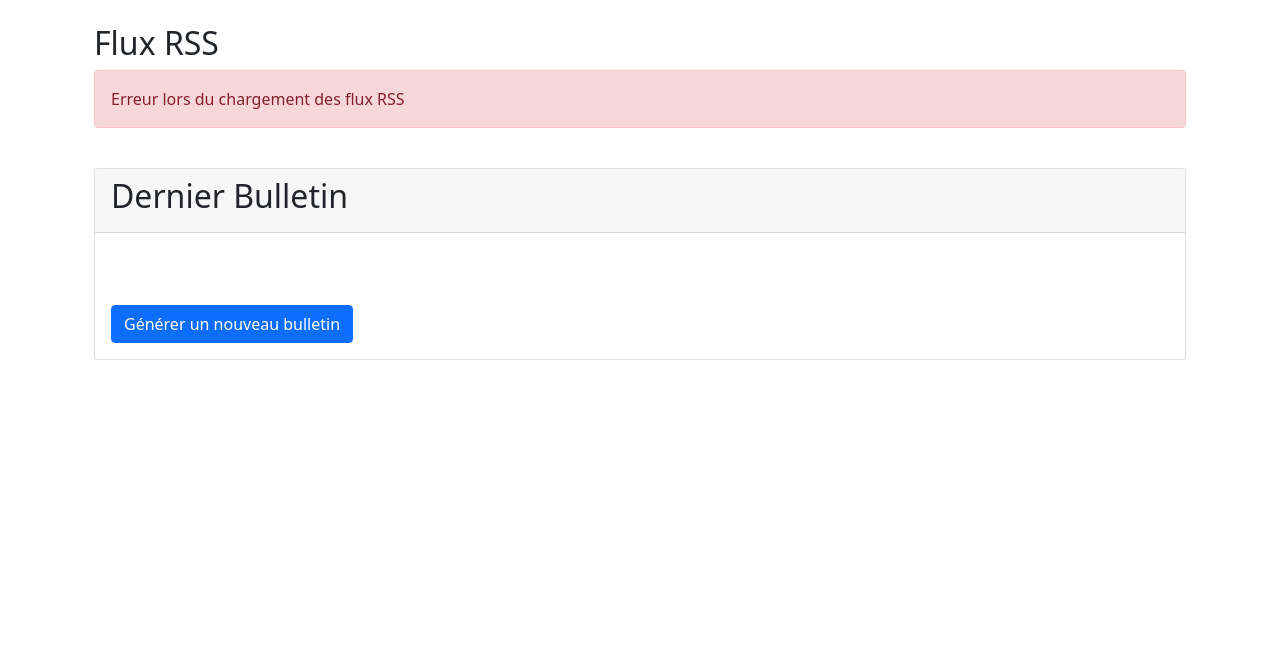
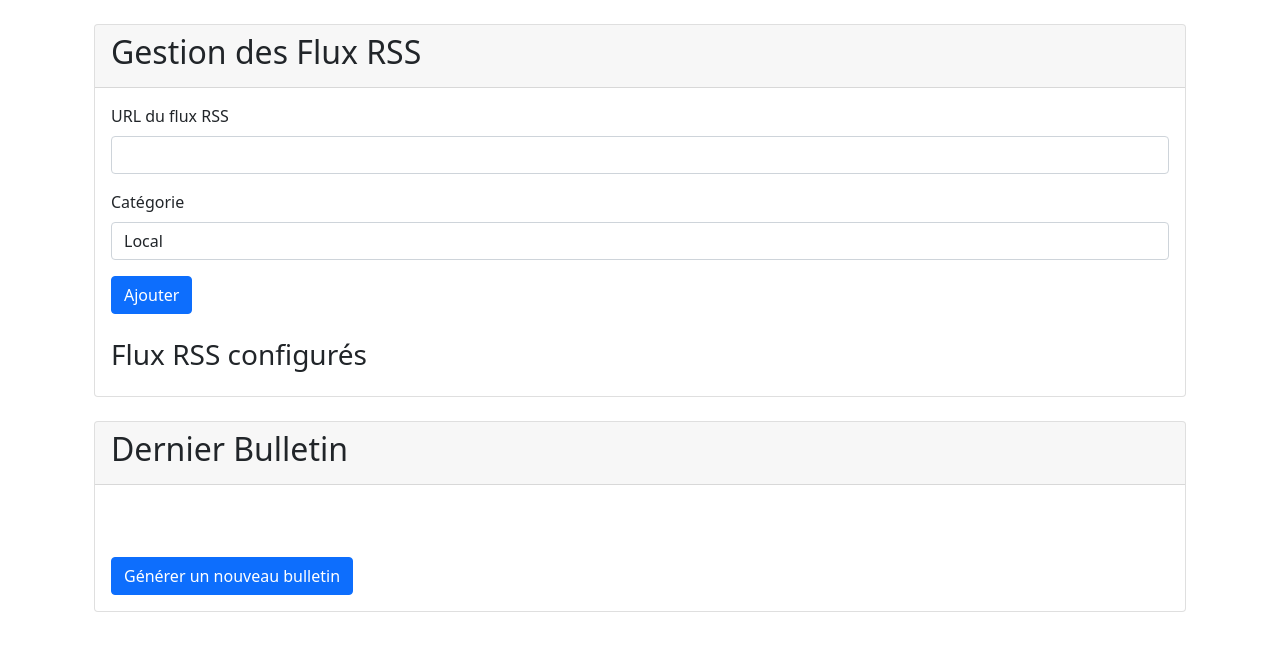
Before and after one commit to CedricT1/journal, a Python web app: template app/templates/index.html in a window 1280 px wide. Shown: the part 56-707 px from the top of the page. Run offline with Jinja, Linux system fonts and the light colour scheme; the template is opened without the code that fills it, so the values that code supplies are empty.

Commit message:
fix: restauration de la gestion des flux RSS avec catégories

```diff
--- a/app/templates/index.html
+++ b/app/templates/index.html
@@ -5,9 +5,34 @@
     <!-- Section des flux RSS -->
     <div class="row mb-4">
         <div class="col">
-            <h2>Flux RSS</h2>
-            <div id="rss-feeds">
-                <!-- Les flux RSS seront chargés ici -->
+            <div class="card">
+                <div class="card-header">
+                    <h2>Gestion des Flux RSS</h2>
+                </div>
+                <div class="card-body">
+                    <form id="rssForm" class="mb-4">
+                        <div class="mb-3">
+                            <label for="rssUrl" class="form-label">URL du flux RSS</label>
+                            <input type="url" class="form-control" id="rssUrl" required>
+                        </div>
+                        <div class="mb-3">
+                            <label for="category" class="form-label">Catégorie</label>
+                            <select class="form-control" id="category" required>
+                                <option value="Local">Local</option>
+                                <option value="National">National</option>
+                                <option value="International">International</option>
+                                <option value="Technologie">Technologie</option>
+                                <option value="Religieux">Religieux</option>
+                            </select>
+                        </div>
+                        <button type="submit" class="btn btn-primary">Ajouter</button>
+                    </form>
+
+                    <h3>Flux RSS configurés</h3>
+                    <div id="rss-feeds">
+                        <!-- Les flux RSS seront chargés ici -->
+                    </div>
+                </div>
             </div>
         </div>
     </div>
@@ -64,6 +89,32 @@
     // Charger les flux RSS
     loadRSSFeeds();
 
+    // Gestionnaire pour le formulaire d'ajout de flux RSS
+    document.getElementById('rssForm').addEventListener('submit', function(e) {
+        e.preventDefault();
+        const data = {
+            rssUrl: document.getElementById('rssUrl').value,
+            category: document.getElementById('category').value
+        };
+
+        fetch('/add_rss', {
+            method: 'POST',
+            headers: {
+                'Content-Type': 'application/json'
+            },
+            body: JSON.stringify(data)
+        })
+        .then(response => response.json())
+        .then(data => {
+            if (data.error) {
+                alert(data.error);
+            } else {
+                document.getElementById('rssUrl').value = '';
+                loadRSSFeeds();
+            }
+        });
+    });
+
     // Gestionnaire pour le bouton de génération
     document.getElementById('generate-btn').addEventListener('click', function() {
         this.disabled = true;
@@ -112,25 +163,42 @@
             feedsContainer.innerHTML = '';
 
             if (feeds.length === 0) {
-                feedsContainer.innerHTML = '<p>Aucun flux RSS configuré. Allez dans la configuration pour en ajouter.</p>';
+                feedsContainer.innerHTML = '<p>Aucun flux RSS configuré.</p>';
                 return;
             }
 
-            const list = document.createElement('ul');
-            list.className = 'list-group';
+            const list = document.createElement('div');
             feeds.forEach(feed => {
-                const item = document.createElement('li');
-                item.className = 'list-group-item';
-                item.textContent = feed.name + ' - ' + feed.url;
-                list.appendChild(item);
+                const div = document.createElement('div');
+                div.className = 'mb-2 d-flex justify-content-between align-items-center';
+                div.innerHTML = `
+                    <span>
+                        <span class="badge bg-secondary">${feed.category}</span>
+                        ${feed.url}
+                    </span>
+                    <button class="btn btn-danger btn-sm" onclick="deleteRSS(${feed.id})">
+                        <i class="fas fa-trash"></i>
+                    </button>
+                `;
+                list.appendChild(div);
             });
             feedsContainer.appendChild(list);
         })
         .catch(error => {
             console.error('Erreur:', error);
-            document.getElementById('rss-feeds').innerHTML =
+            feedsContainer.innerHTML =
                 '<div class="alert alert-danger">Erreur lors du chargement des flux RSS</div>';
         });
 }
+
+function deleteRSS(id) {
+    if (confirm('Voulez-vous vraiment supprimer ce flux RSS ?')) {
+        fetch(`/delete_rss/${id}`, { method: 'DELETE' })
+            .then(response => response.json())
+            .then(data => {
+                loadRSSFeeds();
+            });
+    }
+}
 </script>
 {% endblock %}
```
